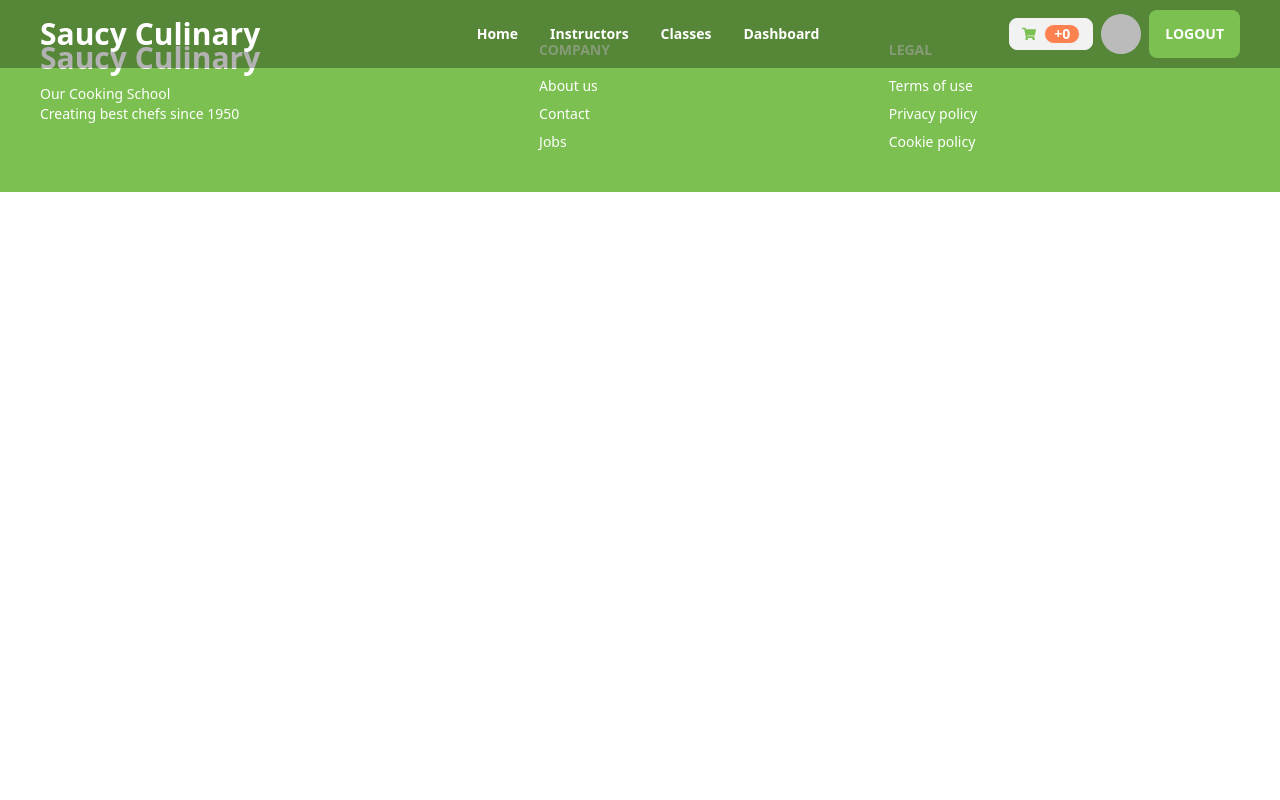
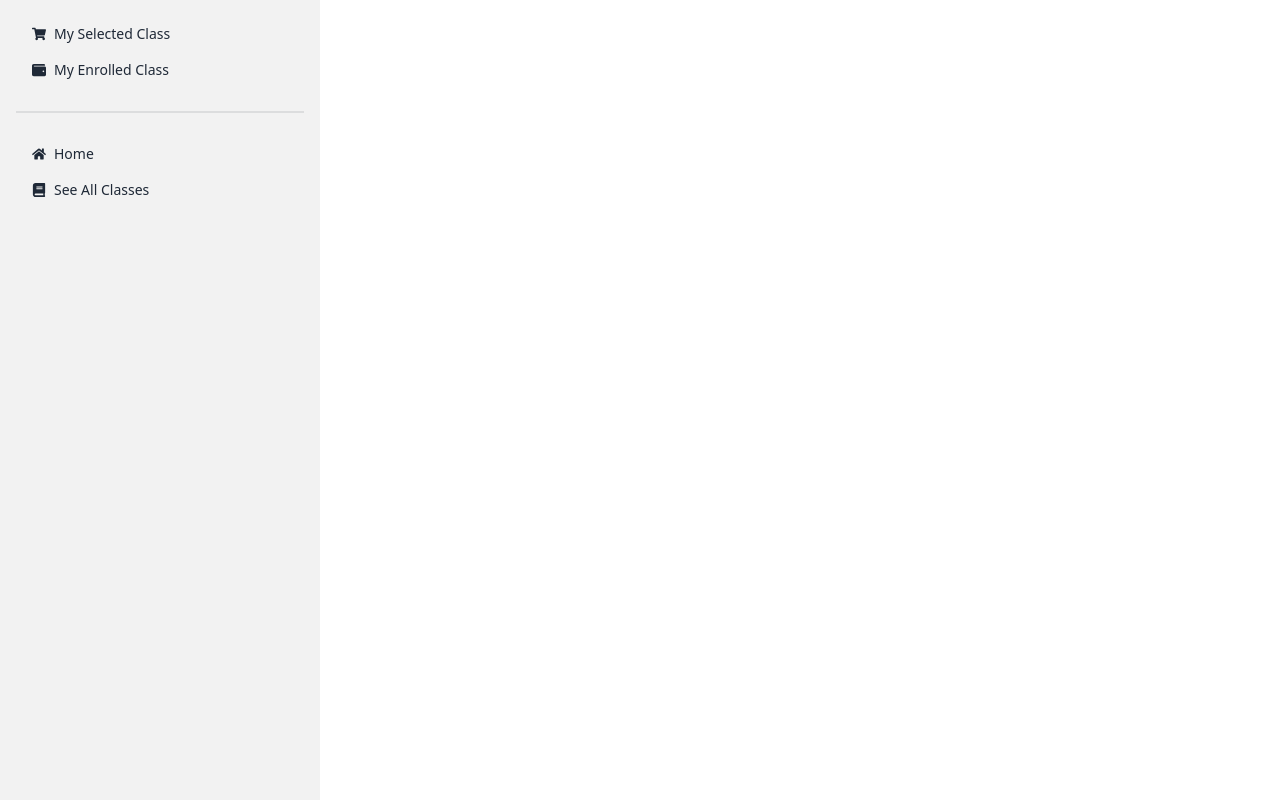
Before and after one commit to belaeat/saucy-culinary-school-client, a React (Vite) app: page /dashboard in a window 1280 px wide. Built offline with nearby package versions, Linux system fonts and the light colour scheme; no server answers; sample sign-in values are in the browser's storage.

Commit message:
dashboard layout setup done

```diff
--- a/src/Layout/Dashboard.jsx
+++ b/src/Layout/Dashboard.jsx
@@ -1,3 +1,6 @@
+import { Outlet } from "react-router-dom";
+import { Link } from "react-router-dom";
+import { FaShoppingCart, FaWallet, FaHome, FaBook } from "react-icons/fa";
 
 
 const Dashboard = () => {
@@ -5,16 +8,20 @@ const Dashboard = () => {
         <div className="drawer lg:drawer-open">
             <input id="my-drawer-2" type="checkbox" className="drawer-toggle" />
             <div className="drawer-content flex flex-col items-center justify-center">
+                <Outlet></Outlet>
                 {/* Page content here */}
                 <label htmlFor="my-drawer-2" className="btn btn-primary drawer-button lg:hidden">Open drawer</label>
-
             </div>
             <div className="drawer-side">
                 <label htmlFor="my-drawer-2" className="drawer-overlay"></label>
                 <ul className="menu p-4 w-80 h-full bg-base-200 text-base-content">
                     {/* Sidebar content here */}
-                    <li><a>Sidebar Item 1</a></li>
-                    <li><a>Sidebar Item 2</a></li>
+
+                    <li><Link><FaShoppingCart /> My Selected Class</Link></li>
+                    <li><Link><FaWallet /> My Enrolled Class</Link></li>
+                    <div className="divider"></div>
+                    <li><Link><FaHome /> Home</Link></li>
+                    <li><Link><FaBook />See All Classes</Link></li>
                 </ul>
 
             </div>
--- a/src/pages/Dashboard/Dashboard.jsx
+++ /dev/null
@@ -1,11 +0,0 @@
-
-
-const Dashboard = () => {
-    return (
-        <div>
-
-        </div>
-    );
-};
-
-export default Dashboard;
--- /dev/null
+++ b/src/pages/Dashboard/MyCart/MyCart.jsx
@@ -0,0 +1,11 @@
+
+
+const MyCart = () => {
+    return (
+        <div>
+            <h2>My Cart</h2>
+        </div>
+    );
+};
+
+export default MyCart;
--- a/src/pages/Shared/NavBar/NavBar.jsx
+++ b/src/pages/Shared/NavBar/NavBar.jsx
@@ -45,7 +45,7 @@ const NavBar = () => {
                     </ul>
                 </div>
                 <div className="navbar-end">
-                        <Link to='/'>
+                        <Link to='/dashboard/mycart'>
                             <button className="btn btn-sm me-2">
                                 <FaShoppingCart className="text-[#7cc051]"></FaShoppingCart>
                                 <div className="badge bg-[#fd8250] text-white">+{cart?.length || 0}</div>
```
Also changed, not shown: src/Routes/Routes.jsx (+10 -3 lines).
